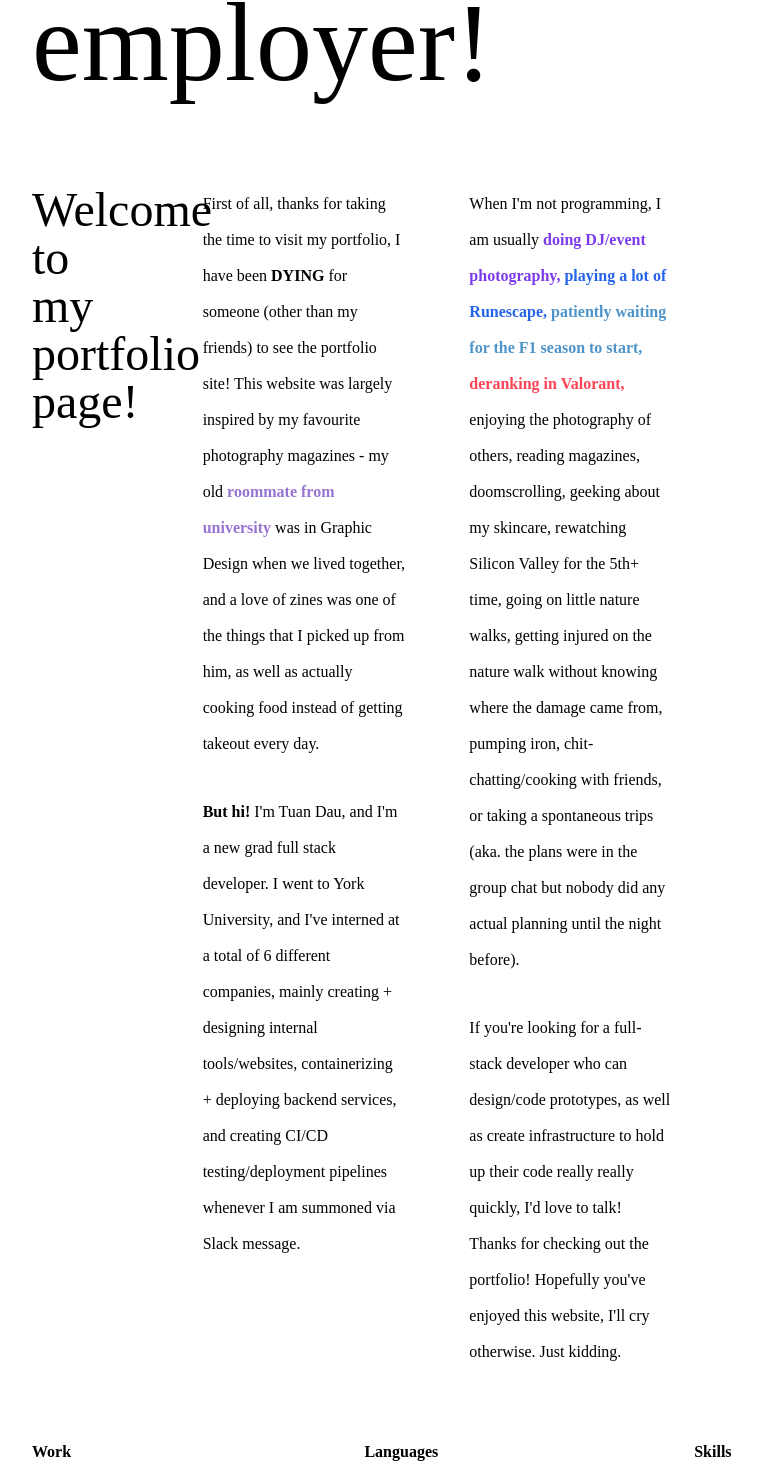
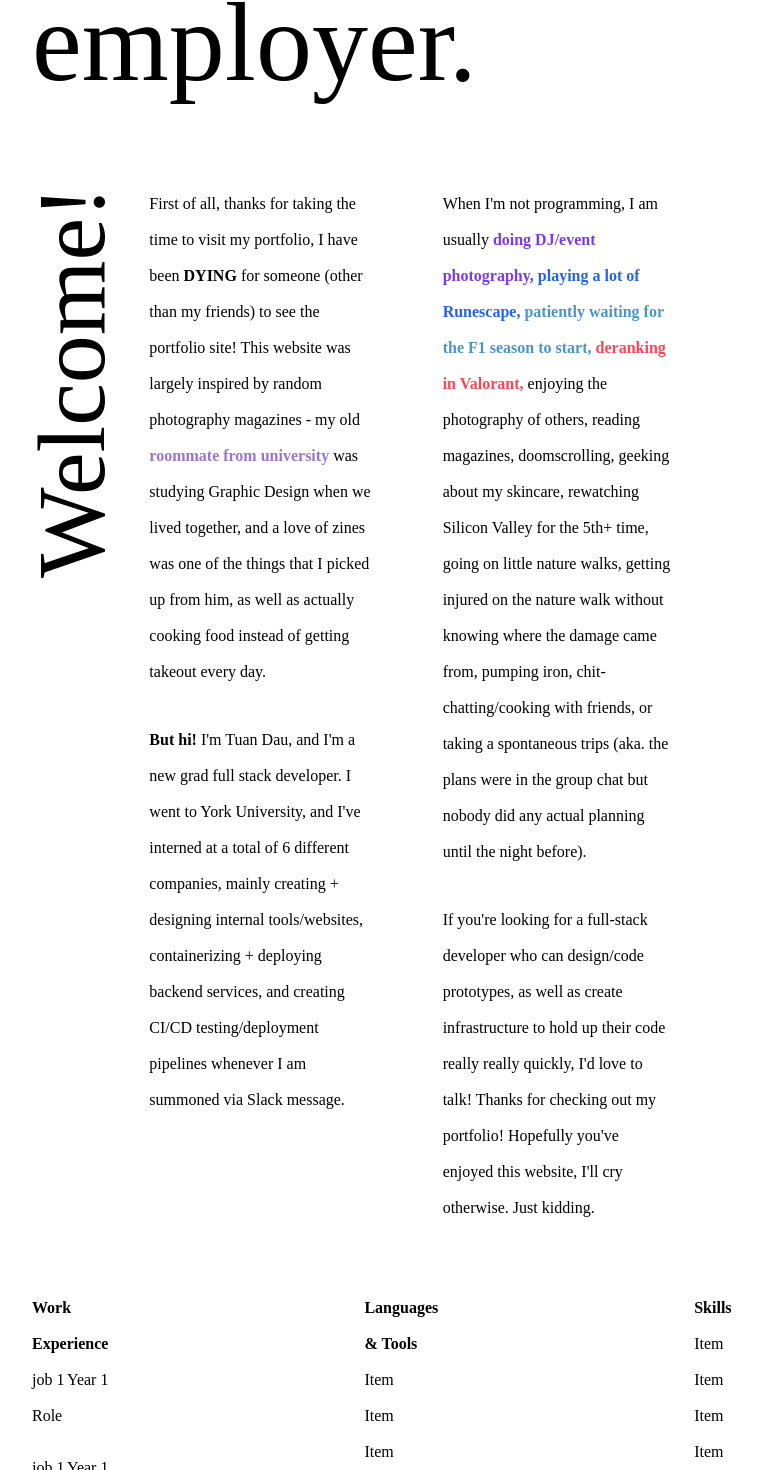
Before and after one commit to tuansydau/portfolio-website, a Next.js app: page /about in a window 1280 px wide. Shown: the part 488-1958 px from the top of the page, without its empty margins (288-1050 px from the left). Built offline with nearby package versions, Linux system fonts and the light colour scheme; a web font is replaced by a local one.

Commit message:
style: font weight on about page

```diff
--- a/app/about/page.tsx
+++ b/app/about/page.tsx
@@ -59,23 +59,29 @@ export default function About() {
               fontFamily: 'Zodiak, serif',
               fontSize: '7em',
               lineHeight: '10rem',
-              fontWeight: 100
+              fontWeight: 400
             }}
           >
-            Hello, potential employer!
+            Hello, potential employer.
           </p>
         </div>
         <div className="flex w-full text-[#000] px-80 space-x-16">
-          <div className="w-2/12">
+          <div
+            className="flex w-1/12 rotate-180 justify-end items-end"
+            style={{
+              writingMode: 'vertical-lr',
+              textOrientation: 'sideways'
+            }}
+          >
             <p
               style={{
                 fontFamily: 'Zodiak, serif',
-                fontSize: '3rem',
-                lineHeight: '3rem',
-                fontWeight: 100
+                fontSize: '6rem',
+                lineHeight: '5rem',
+                fontWeight: 200
               }}
             >
-              Welcome to my portfolio page!
+              Welcome!
             </p>
           </div>
           <div className="w-5/12">
@@ -84,14 +90,13 @@ export default function About() {
                 fontFamily: 'Zodiak, serif',
                 fontSize: '1rem',
                 lineHeight: '2.25rem',
-                fontWeight: 375
+                fontWeight: 400
               }}
             >
               First of all, thanks for taking the time to visit my portfolio, I
               have been <b style={{ fontWeight: 900 }}>DYING</b> for someone
               (other than my friends) to see the portfolio site! This website
-              was largely inspired by my favourite photography magazines - my
-              old{' '}
+              was largely inspired by random photography magazines - my old{' '}
               <a
                 href="https://davidnngo.com/"
                 className="text-[#9975D3] font-extrabold"
@@ -99,8 +104,8 @@ export default function About() {
               >
                 roommate from university
               </a>{' '}
-              was in Graphic Design when we lived together, and a love of zines
-              was one of the things that I picked up from him, as well as
+              was studying Graphic Design when we lived together, and a love of
+              zines was one of the things that I picked up from him, as well as
               actually cooking food instead of getting takeout every day.
             </p>{' '}
             <div className="mt-8" />
@@ -109,7 +114,7 @@ export default function About() {
                 fontFamily: 'Zodiak, serif',
                 fontSize: '1rem',
                 lineHeight: '2.25rem',
-                fontWeight: 375
+                fontWeight: 400
               }}
             >
               <b style={{ fontWeight: 900 }}>But hi!</b> I&apos;m Tuan Dau, and
@@ -127,7 +132,7 @@ export default function About() {
                 fontFamily: 'Zodiak, serif',
                 fontSize: '1rem',
                 lineHeight: '2.25rem',
-                fontWeight: 375
+                fontWeight: 400
               }}
             >
               When I&apos;m not programming, I am usually{' '}
@@ -173,13 +178,13 @@ export default function About() {
                 fontFamily: 'Zodiak, serif',
                 fontSize: '1rem',
                 lineHeight: '2.25rem',
-                fontWeight: 375
+                fontWeight: 400
               }}
             >
               If you&apos;re looking for a full-stack developer who can
               design/code prototypes, as well as create infrastructure to hold
               up their code really really quickly, I&apos;d love to talk! Thanks
-              for checking out the portfolio! Hopefully you&apos;ve enjoyed this
+              for checking out my portfolio! Hopefully you&apos;ve enjoyed this
               website, I&apos;ll cry otherwise. Just kidding.
             </p>
           </div>
@@ -192,7 +197,7 @@ export default function About() {
           fontFamily: 'Zodiak, serif',
           fontSize: '1rem',
           lineHeight: '2.25rem',
-          fontWeight: 375
+          fontWeight: 400
         }}
       >
         <div className="w-full">
```
